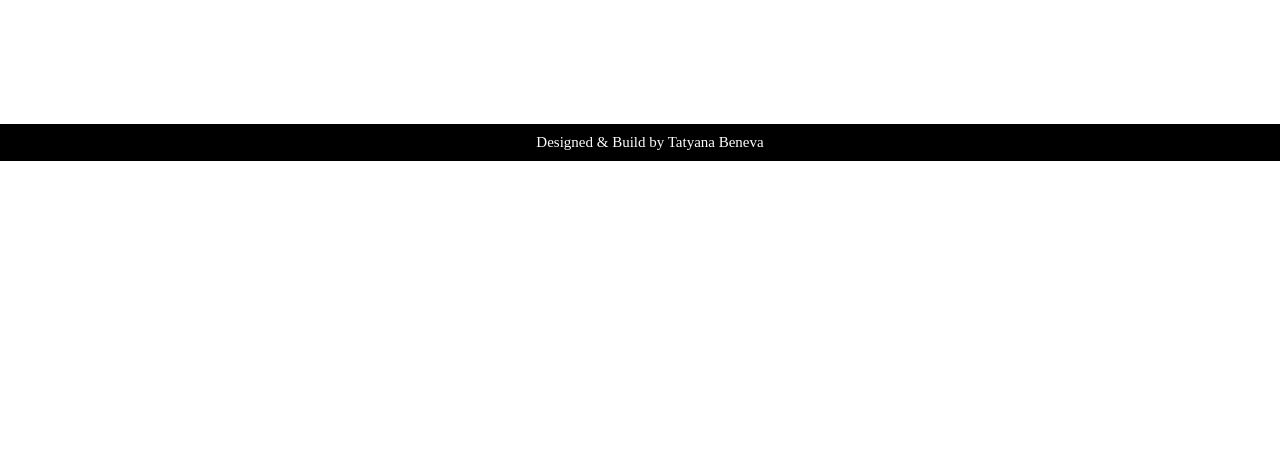
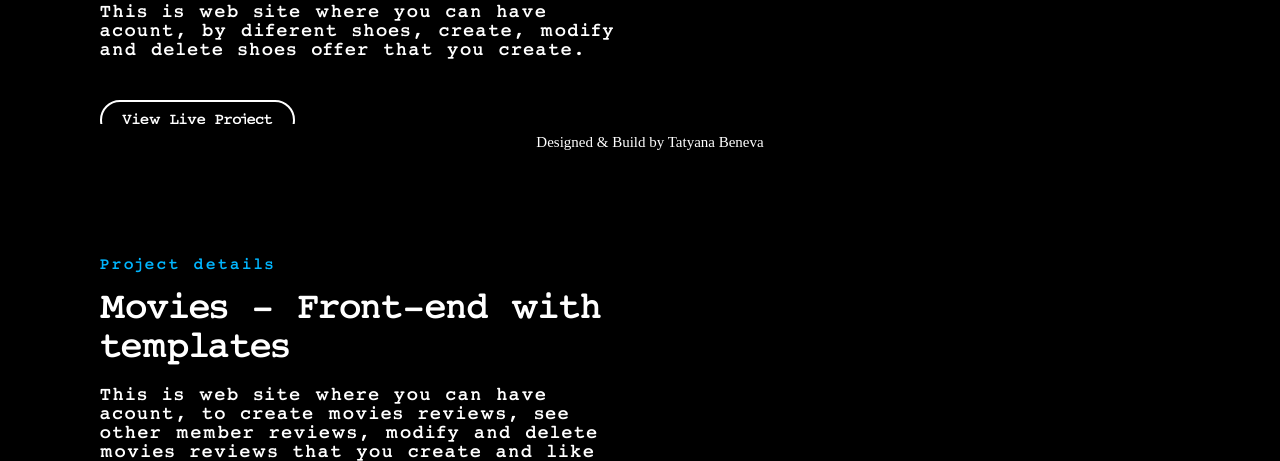
Before and after one commit to TatyanaBeneva/tatyanabeneva.github.io, a React app in the folder client/: page /#/work in a window 1280 px wide. Shown: the part 639-1100 px from the top of the page. Before the commit the page ends 800 px from the top, so only its background shows below. Built offline with nearby package versions, Linux system fonts and the light colour scheme; some packages are replaced by stand-ins of ours; no server answers.

Commit message:
Made description design for work projects

```diff
--- a/client/public/index.html
+++ b/client/public/index.html
@@ -70,5 +70,7 @@
       To begin the development, run `npm start` or `yarn start`.
       To create a production bundle, use `npm run build` or `yarn build`.
     -->
+    <script async src="https://www.googletagmanager.com/gtag/js"></script>
+
   </body>
 </html>
--- a/client/src/Analytics.js
+++ b/client/src/Analytics.js
@@ -7,8 +7,9 @@ import firebaseConfig from './firebaseConfig.js'
 firebase.initializeApp(firebaseConfig)
 
 function logCurrentPage() {
+    const hash = document.location.hash;
     firebase.analytics().setCurrentScreen(window.location.pathname);
-    firebase.analytics().logEvent('screen_view')
+    firebase.analytics().logEvent('screen_view', { screen_name: hash.substring(1) })
 }
 
 const AnalyticsComponent = () => {
--- /dev/null
+++ b/client/src/components/project/index.js
@@ -0,0 +1,77 @@
+import React from 'react'
+import styled from 'styled-components'
+
+const Porject = ({name, description, href}) => {
+    return (
+        <Li>
+            <DivInfo>
+                <Details>
+                    Project details
+                </Details>
+                <Name>{name}</Name>
+                <Description>{description}</Description>
+                <a href={href}>
+                    <Button>View Live Project</Button>
+                </a>
+            </DivInfo>
+            <DivImage>
+
+            </DivImage>
+        </Li>
+    )
+}
+
+const Button = styled.button`
+    border: 2px solid white;
+    font-size: 1em;
+    font-family: Jack, serif;
+    padding: 10px 20px;
+    border-radius: 25px;
+    background-color: transparent;
+    color: white;
+
+    &:focus {
+        outline: none;
+    }
+
+    &:hover {
+        background-color: #41f2b6;
+        color: black;
+        cursor: pointer;
+    }
+`
+
+const Description = styled.p`
+    color: white;
+    font-size: 1.5vw;
+    letter-spacing: 2px;
+    margin-bottom: 40px;
+`
+
+const Name = styled.p`
+    color: white;
+    font-size: 3vw;
+    margin: 0 30px 0 0;
+`
+
+const Details = styled.p`
+    color: #00b6ff;
+    font-size: 1.3vw;
+    letter-spacing: 3px;
+`
+
+const DivInfo = styled.div`
+    font-family: Jack, serif;
+`
+const DivImage = styled.div`
+
+`
+
+const Li = styled.li`
+    display: grid;
+    grid-template-columns: 50% 50%;
+    width: 100%;
+    margin-bottom: 100px;
+`
+
+export default Porject
--- /dev/null
+++ b/client/src/components/work-projects/index.js
@@ -0,0 +1,35 @@
+import React from 'react'
+import styled from 'styled-components'
+import Porject from '../project'
+import Project from '../project'
+
+const WorkProjects = () => {
+    return (
+        <div>
+            <Ul>
+                <Project
+                name="Cours Academy - Back-end"
+                description="This is web site where you can have acount, to enroll in a programming course of your choice, to create, modify and delete courses that you create."
+                href="https://github.com/TatyanaBeneva/SoftUni-Courses/tree/master/Final%20Exam%20Preparation/JS-Back-End/Exam-From-1-November"
+                />
+                <Porject
+                name="Shoes shop - Front-end with templates"
+                description="This is web site where you can have acount, by diferent shoes, create, modify and delete shoes offer that you create."
+                href="https://github.com/TatyanaBeneva/SoftUni-Courses/tree/master/Final%20Exam%20Preparation/JS-Applications/Exam-Form-18-August-2020/ShoeShelf"
+                />
+                <Porject
+                name="Movies - Front-end with templates"
+                description="This is web site where you can have acount, to create movies reviews, see other member reviews, modify and delete movies reviews that you create and like others."
+                href="https://github.com/TatyanaBeneva/SoftUni-Courses/tree/master/Final%20Exam%20Preparation/JS-Applications/Exam-From-08-August-2020/Movies"
+                />
+            </Ul>
+        </div>
+    )
+}
+
+const Ul = styled.ul`
+    padding: 0;
+    margin: 50px 100px;
+`
+
+export default WorkProjects
--- a/client/src/pages/my-work-page/index.js
+++ b/client/src/pages/my-work-page/index.js
@@ -1,16 +1,31 @@
 import React from 'react'
+import styled from 'styled-components'
 import NavBar from '../../components/nav-bar'
 import Footer from '../../components/footer'
-import Projects from '../../components/projects'
+import WorkProjects from '../../components/work-projects'
 
 const MyWorkPage = () => {
     return (
         <div>
-            <NavBar />
-            <Projects />
-            <Footer />
+            <DivBackground>
+                <NavBar />
+                <WorkProjects />
+                <Footer />
+            </DivBackground>
         </div>
     )
 }
 
+const DivBackground = styled.div`
+    position: absolute;
+    top: 0;
+    left: 0;
+    bottom: 0;
+    right: 0;
+    height: 2000px;
+    width: 100%;
+    padding: 0;
+    background-color: black;
+`
+
 export default MyWorkPage
```
Also changed, not shown: 1 other file.
